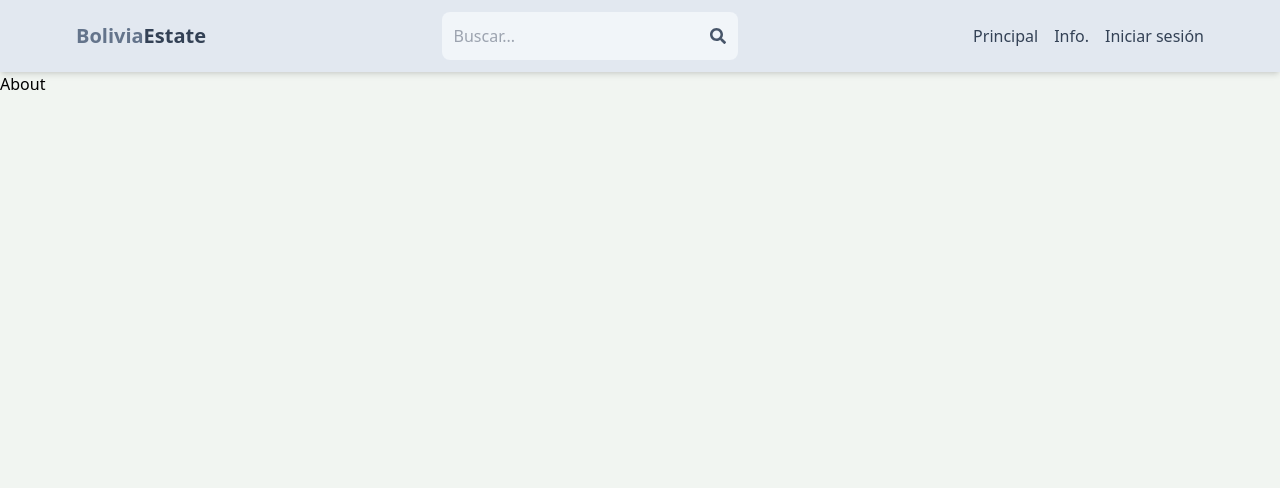
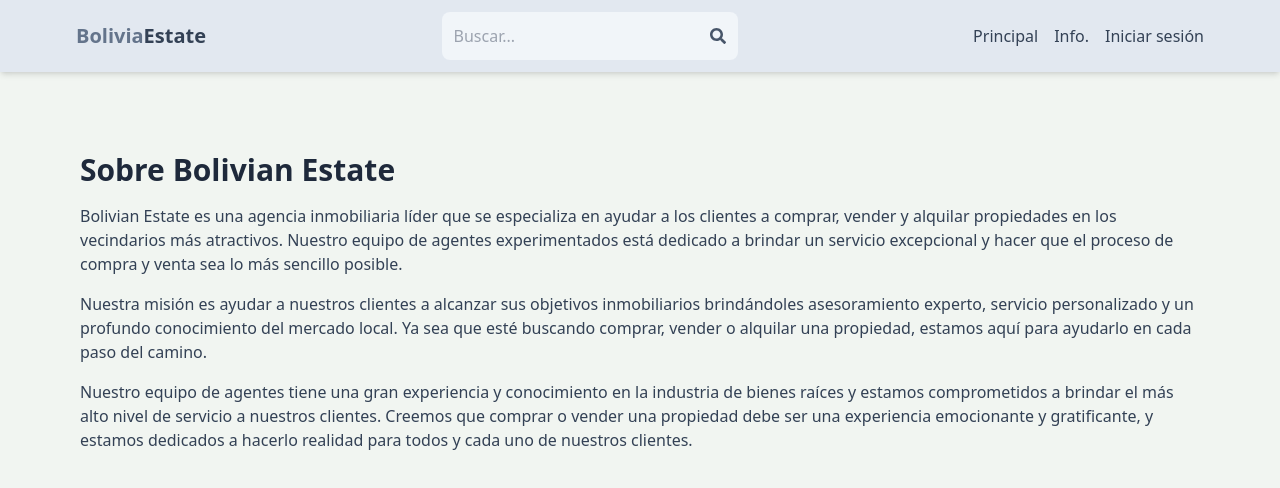
Before and after one commit to anibal005/real-state-2024, a React (Vite) app in the folder client/: page /about in a window 1280 px wide. Shown: the top 488 px of the page. Built offline with nearby package versions, Linux system fonts and the light colour scheme; no server answers.

Commit message:
About page completo

```diff
--- a/client/src/pages/About.jsx
+++ b/client/src/pages/About.jsx
@@ -1,9 +1,13 @@
-import React from 'react'
 
 export default function About() {
   return (
-    <div>
-      About
+    <div className='py-20 px-4 max-w-6xl mx-auto'>
+      <h1 className='text-3xl font-bold mb-4 text-slate-800'>Sobre Bolivian Estate</h1>
+      <p className='mb-4 text-slate-700'>Bolivian Estate es una agencia inmobiliaria líder que se especializa en ayudar a los clientes a comprar, vender y alquilar propiedades en los vecindarios más atractivos. Nuestro equipo de agentes experimentados está dedicado a brindar un servicio excepcional y hacer que el proceso de compra y venta sea lo más sencillo posible.</p>
+      <p className='mb-4 text-slate-700'>
+        Nuestra misión es ayudar a nuestros clientes a alcanzar sus objetivos inmobiliarios brindándoles asesoramiento experto, servicio personalizado y un profundo conocimiento del mercado local. Ya sea que esté buscando comprar, vender o alquilar una propiedad, estamos aquí para ayudarlo en cada paso del camino.
+      </p>
+      <p className='mb-4 text-slate-700'>Nuestro equipo de agentes tiene una gran experiencia y conocimiento en la industria de bienes raíces y estamos comprometidos a brindar el más alto nivel de servicio a nuestros clientes. Creemos que comprar o vender una propiedad debe ser una experiencia emocionante y gratificante, y estamos dedicados a hacerlo realidad para todos y cada uno de nuestros clientes.</p>
     </div>
   )
 }
```
